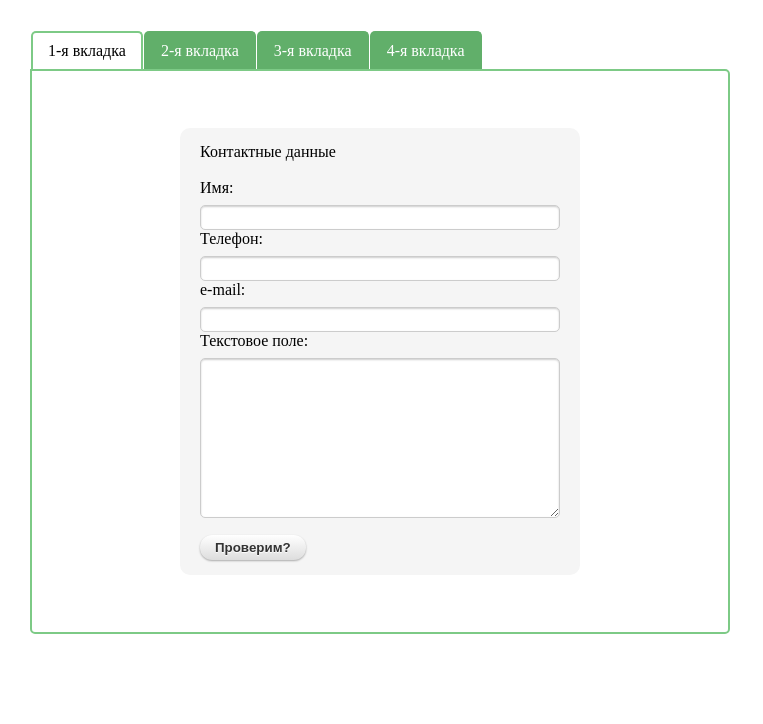
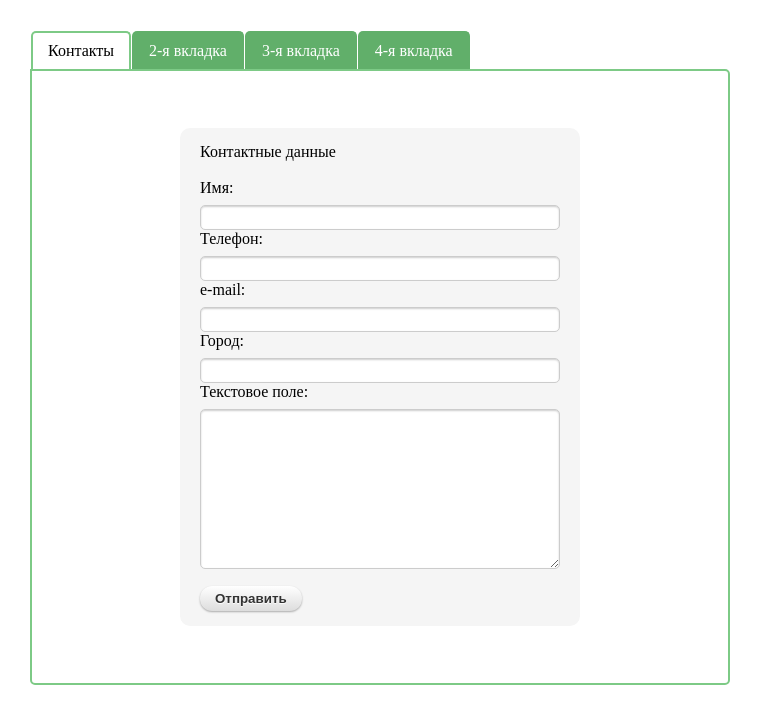
Before and after one commit to Axeman77/JS2, a plain HTML site: page HW4/index.html in a window 1280 px wide. Shown: the whole page, without its empty margins (0-763 px from the left). Drawn offline with nearby package versions, Linux system fonts and the light colour scheme.

Commit message:
Домашнее задание 4. Попытка сделать второе задание.

```diff
--- a/HW4/index.html
+++ b/HW4/index.html
@@ -5,18 +5,19 @@
   <link rel="stylesheet" href="style.css">
   <script src="https://ajax.googleapis.com/ajax/libs/jquery/3.3.1/jquery.min.js"></script>
   <script type="text/javascript" src="script.js"></script>
+  <!--<script type="text/javascript" src="ajax.js"></script>-->
   <title>Tabs</title>
 </head>
 <body>
 <div class="tabs">
   <ul class="tabs__caption">
-    <li class="active">1-я вкладка</li>
+    <li class="active">Контакты</li>
     <li>2-я вкладка</li>
     <li>3-я вкладка</li>
     <li>4-я вкладка</li>
   </ul>
   <div class="tabs__content active">
-    <form action="#" method="post">
+    <form action="#" method="post" id="form">
       <legend>Контактные данные</legend>
       <br>
       <p>
@@ -34,13 +35,17 @@
         <input type="text" name="email" id="user_email" />
       <div id="err_email">Ошибка, введите email в формате mymail@mail.ru, или my.mail@mail.ru, или my-mail@mail.ru</div>
       </p>
+      <div>
+        <label for="city" class="label">Город:</label>
+        <input name="city" type="text" id="city">
+      </div>
       <p>
         <label for="user_text">Текстовое поле:</label>
         <textarea name="text" id="user_text" cols="30" rows="10"></textarea>
       <div id="err_text">Ошибка, введите любые символы, кроме пробела</div>
       </p>
       <p>
-        <input type="submit" id="submit" value="Проверим?" />
+        <input type="button" id="submit" value="Отправить" />
       </p>
     </form>
   </div><!-- .tabs__content 1 блок-->
--- a/HW4/style.css
+++ b/HW4/style.css
@@ -83,7 +83,7 @@ input[type="text"]:focus {
     outline: none;
 }
 
-input[type="submit"] {
+input[type="button"] {
     display: block;
     margin-top: 0.5em;
 }
@@ -101,7 +101,7 @@ textarea:focus {
     box-shadow: 0 0 5px rgba(50, 200, 255, 0.5);
     outline: none;
 }
-input[type="submit"] {
+input[type="button"] {
     display: block;
     margin-top: 1em;
     padding: 5px 15px;
```
Also changed, not shown: HW4/ajax.js (added, +13 -0 lines).
